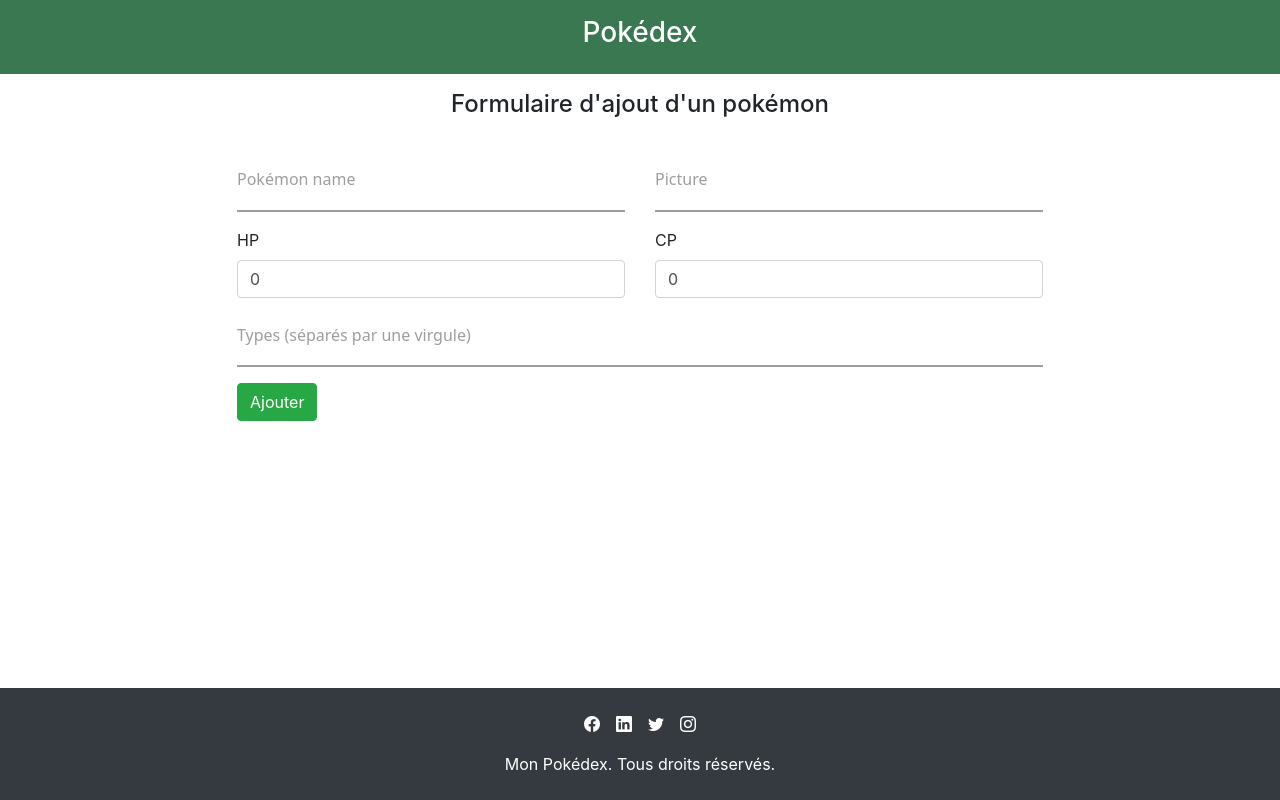
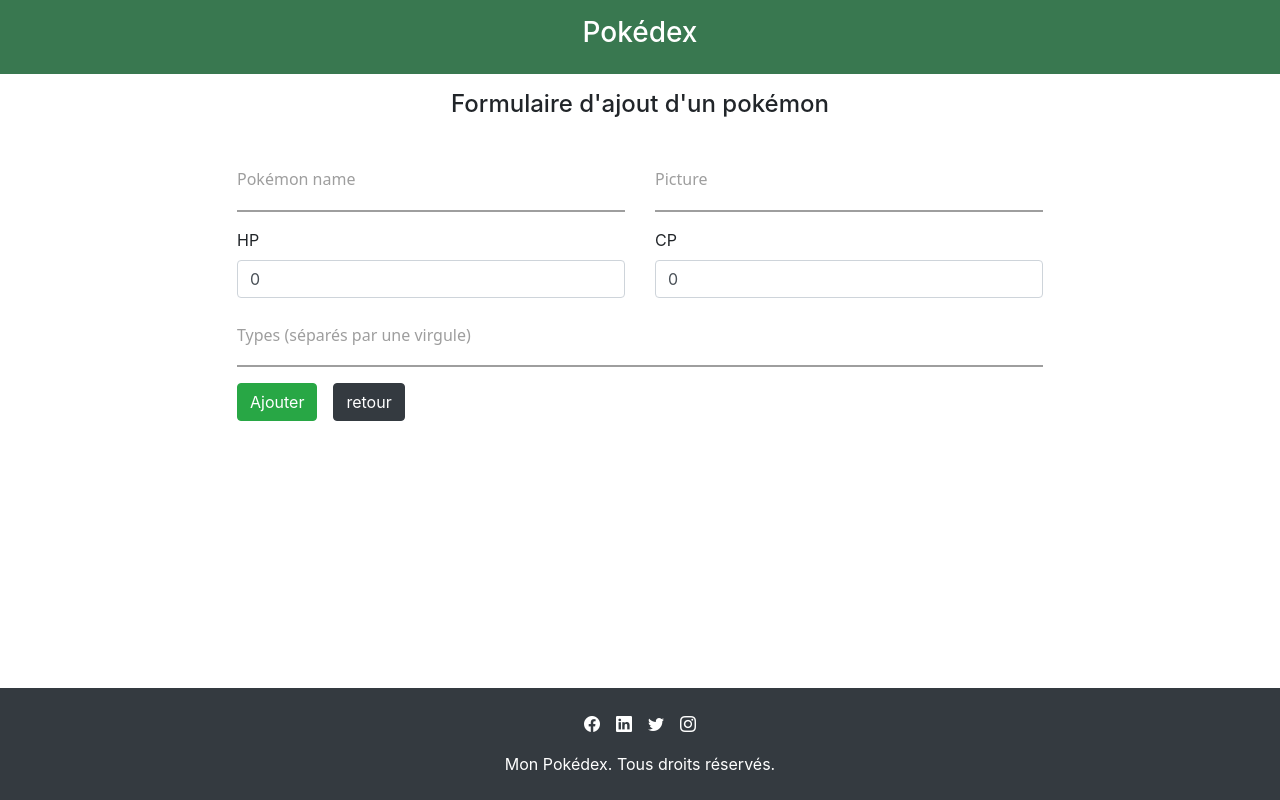
Before and after one commit to JamesLaurino/pokedex-vue-sgbd, a Vue app: page /pokemon/add in a window 1280 px wide. Built offline with nearby package versions, Linux system fonts and the light colour scheme.

Commit message:
Ajout d'une page avec routes pour la mise à jours d'un pokémon

```diff
--- a/src/components/PokemonFormulaire.vue
+++ b/src/components/PokemonAdd.vue
@@ -71,6 +71,7 @@
       </div>
 
       <button type="submit" class="btn btn-success">Ajouter</button>
+      <router-link class="btn btn-dark ml-3" :to="`/pokemons`">retour</router-link>
     </form>
   </div>
 </template>
--- a/src/components/PokemonCard.vue
+++ b/src/components/PokemonCard.vue
@@ -11,12 +11,10 @@
 let isActive = ref(false)
 
 function handleMouseEnter() {
-  console.log('enter ');
   isActive.value = true;
 }
 
 function handleMouseLeave() {
-  console.log("leave")
   isActive.value = false;
 }
 
--- /dev/null
+++ b/src/components/PokemonEdit.vue
@@ -0,0 +1,13 @@
+<script setup>
+
+</script>
+
+<template>
+  <div class="container d-flex justify-content-center mt-4">
+      <p class="h4">Formulaire d'édition d'un pokémon</p>
+  </div>
+</template>
+
+<style scoped>
+
+</style>
--- a/src/pages/PokemonAdd.vue
+++ b/src/pages/PokemonAdd.vue
@@ -1,5 +1,5 @@
 <script setup>
-import PokemonFormulaire from "../components/PokemonFormulaire.vue";
+import PokemonAdd from "../components/PokemonAdd.vue";
 </script>
 
 <template>
@@ -7,6 +7,6 @@
     <h1 class="h4">Formulaire d'ajout d'un pokémon</h1>
   </div>
   <div class="container d-flex justify-content-center mt-3 mb-5">
-    <PokemonFormulaire/>
+    <PokemonAdd/>
   </div>
 </template>
--- a/src/pages/PokemonDetails.vue
+++ b/src/pages/PokemonDetails.vue
@@ -33,7 +33,8 @@
              <p class="mr-3" v-for="(type,index) in pokemon.types" :key="index">{{type}}</p>
            </div>
          <div>
-           <router-link class="text-dark h4" :to="`/pokemons`">Retour</router-link>
+           <router-link class="btn btn-dark mr-2" :to="`/pokemons`">Retour</router-link>
+           <router-link class="btn btn-dark" :to="`/pokemon/${pokemon.id}/edit`">Editer</router-link>
          </div>
       </div>
   </div>
--- a/src/router/Router.js
+++ b/src/router/Router.js
@@ -3,6 +3,7 @@
 import PokemonList from "../pages/PokemonList.vue";
 import PokemonDetails from "../pages/PokemonDetails.vue";
 import PokemonAdd from "../pages/PokemonAdd.vue";
+import PokemonEdit from "../components/PokemonEdit.vue";
 
 const routes = [
     {
@@ -20,6 +21,10 @@
     {
         path: '/pokemon/add',
         component: PokemonAdd
+    },
+    {
+        path: '/pokemon/:id/edit',
+        component: PokemonEdit
     }
 ]
 
```
Also changed, not shown: src/pages/PokemonEdit.vue (added, +7 -0 lines).
